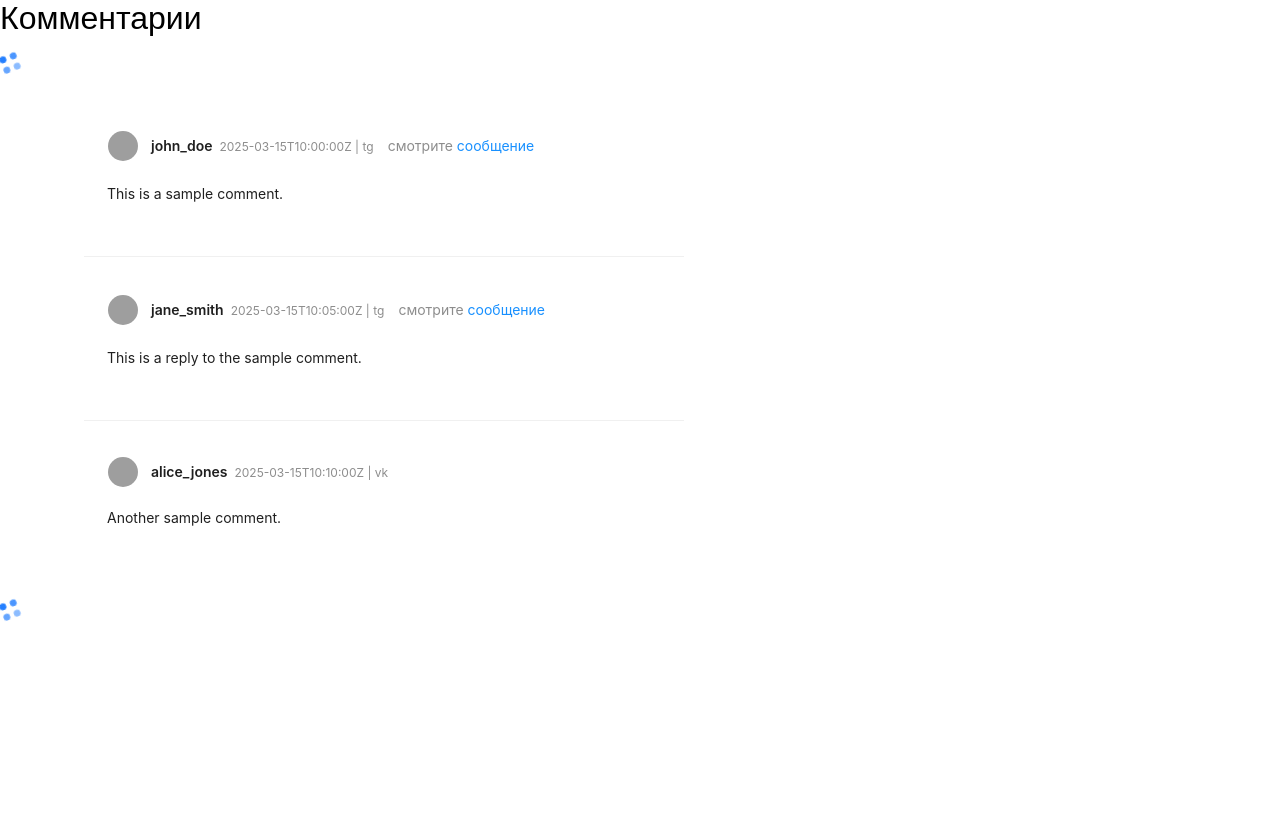
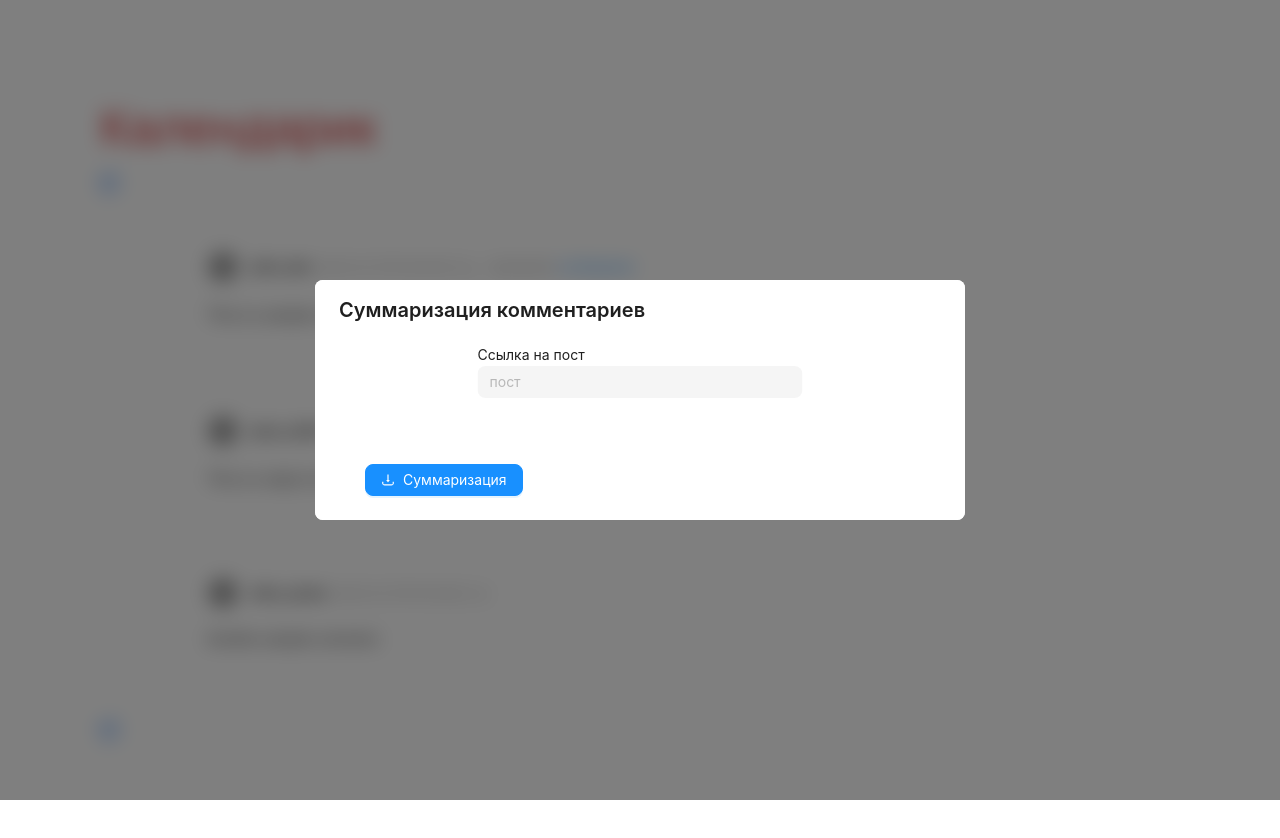
Before and after one commit to blackHATred/postic-frontend, a React (Create React App) app: page / in a window 1280 px wide. Shown: the top 838 px of the page. Before the commit the page ends 800 px from the top, so only its background shows below. Built offline with nearby package versions, Linux system fonts and the light colour scheme; grey boxes are pictures that could not be loaded.

Commit message:
button working

```diff
--- a/src/components/pages/CommentsPage/CommentsPage.tsx
+++ b/src/components/pages/CommentsPage/CommentsPage.tsx
@@ -1,12 +1,22 @@
-import React from "react"; // Импортируем пример данных
+import React from "react";
+import { DatePicker } from "antd";
+import DialogBox from "../../widgets/dialog_box/dialog_box";
+import styles from "./styles.module.scss";
 import CommentList from "../../widgets/CommentList/CommentList";
 import { mockComments } from "../../../models/Comment/types";
 
+
 const CommentsPage: React.FC = () => {
   return (
-    <div>
-      <h1>Комментарии</h1>
+    <div className={styles["comments-page"]}>
+      <h1>Календарик</h1>
       <CommentList comments={mockComments} />
+      <DialogBox
+        title="Суммаризация комментариев"
+        input_placeholder="пост"
+        button_text="text-b"
+        text="Ссылка на пост"
+        onDialogClick={(text:string) => {console.log("test"); return "ok";}}/>
     </div>
   );
 };
--- a/src/components/ui/Button/Button.tsx
+++ b/src/components/ui/Button/Button.tsx
@@ -1,13 +1,15 @@
 import React from "react";
 import { Button } from "antd";
 import { DownloadOutlined } from "@ant-design/icons";
+import { BlueButtonInterface } from "../../../models/Button/client";
 
-const BlueButton: React.FC = () => {
+const BlueButton: React.FC<BlueButtonInterface> = ({onButtonClick}) => {
   return (
     <Button
       type="primary"
       icon={<DownloadOutlined />}
       style={{ backgroundColor: "#1890ff", borderColor: "#1890ff" }} // Настройте цвет кнопки
+      onClick={onButtonClick}
     >
       Суммаризация
     </Button>
--- a/src/components/widgets/dialog_box/dialog_box.tsx
+++ b/src/components/widgets/dialog_box/dialog_box.tsx
@@ -5,10 +5,11 @@ import { Header, Footer, Content } from "antd/es/layout/layout";
 import styles from "./styles.module.scss";
 import { DialogBoxModel } from "../../../models/dialog_box/client";
 import { Input } from "antd";
+import BlueButton from "../../ui/Button/Button";
 
 const { Text, Title } = Typography;
 
-const DialogBox: FC<DialogBoxModel> =({title, text, input_placeholder}) => {
+const DialogBox: FC<DialogBoxModel> =({title, text, input_placeholder, onDialogClick}) => {
   return(
     <div className={styles["blur"]}>
       <Layout className={styles["ant-layout"]}>
@@ -20,7 +21,7 @@ const DialogBox: FC<DialogBoxModel> =({title, text, input_placeholder}) => {
             <Input placeholder={input_placeholder} variant="filled" />
           </Content>
           <Footer className={styles["ant-layout-footer"]}>
-              Низ
+              <BlueButton onButtonClick={onDialogClick}/>
           </Footer>
       </Layout>
     </div>
--- /dev/null
+++ b/src/models/Button/client.ts
@@ -0,0 +1,4 @@
+import { MouseEventHandler } from "react";
+export interface BlueButtonInterface{
+    onButtonClick? : (...args: any) => any;
+}
--- a/src/models/dialog_box/client.ts
+++ b/src/models/dialog_box/client.ts
@@ -3,5 +3,5 @@ export interface DialogBoxModel{
     text: string;
     input_placeholder: string;
     button_text: string;
-    onClick: (value: string) => string;
+    onDialogClick: (value: string) => string;
 }
```
